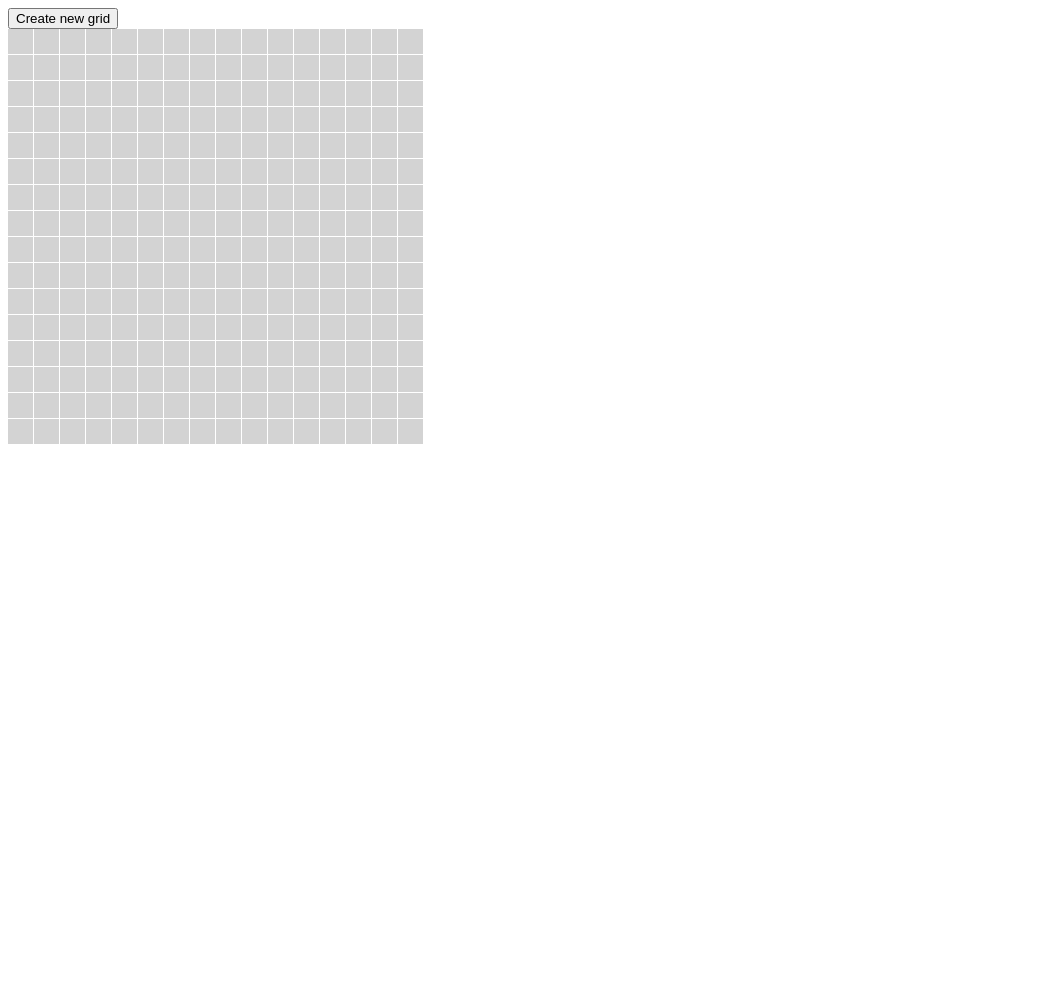
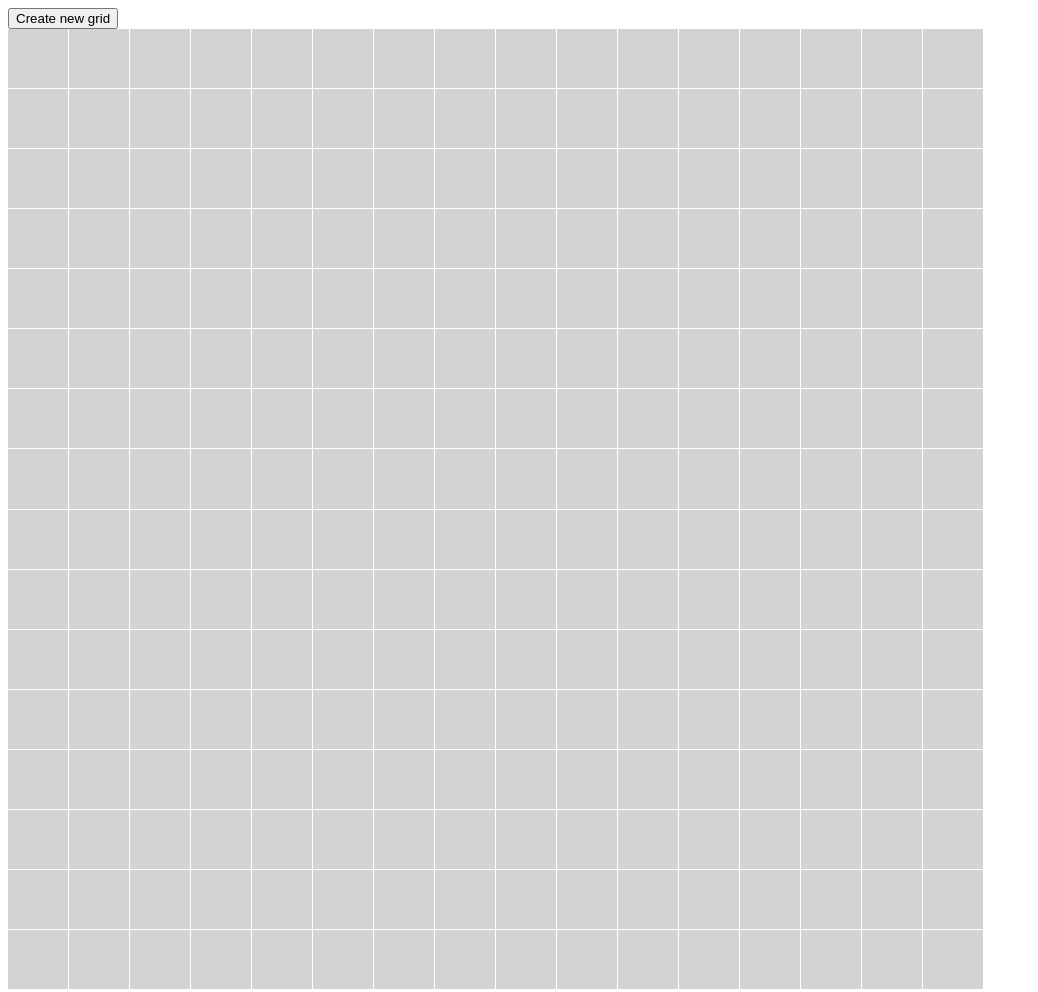
Before and after one commit to jimmerzeel/etch-a-sketch, a plain HTML site: page index.html in a window 1280 px wide. Shown: the whole page, without its empty margins (0-1038 px from the left). Before the commit the page ends 800 px from the top, so only its background shows below. Drawn offline with Linux system fonts and the light colour scheme.

Commit message:
Fix size of squares to be percentage of the max width and max height

```diff
--- a/grid.js
+++ b/grid.js
@@ -1,16 +1,22 @@
-const gridWidth = 16;
-const gridHeight = 16;
+const nofCells = 16;
+const maxGridWidth = 960;
 
 container = document.querySelector(".container");
 
-function createDivs(width, height) {
-  for (let i = 0; i < width; i++) {
+function createDivs(nofCells) {
+  const squareSize = maxGridWidth / nofCells;
+
+  for (let i = 0; i < nofCells; i++) {
     let column = document.createElement("div");
     column.classList.add("column");
 
-    for (let j = 0; j < height; j++) {
+    for (let j = 0; j < nofCells; j++) {
       let row = document.createElement("div");
       row.classList.add("row");
+
+      row.style.width = `${squareSize}px`;
+      row.style.height = `${squareSize}px`;
+
       column.appendChild(row);
     }
     container.appendChild(column);
@@ -32,8 +38,7 @@ function promptUser() {
   return newSize < 100 ? newSize : 100;
 }
 
-createDivs(16,16)
-
+createDivs(nofCells);
 draw();
 
 let button = document.querySelector(".new_grid");
--- a/stylesheet.css
+++ b/stylesheet.css
@@ -4,8 +4,11 @@
 
 .container {
   display: flex;
-  flex-wrap: wrap;
+  flex-wrap: row wrap;
+  box-sizing: content-box;
   gap: 1px;
+  width: 960px;
+  height: 960px;
 }
 
 .column {
@@ -15,7 +18,7 @@
 }
 
 .row {
-  height: 25px;
-  width: 25px;
+  height: 30px;
+  width: 30px;
   background-color: lightgray;
 }
```
